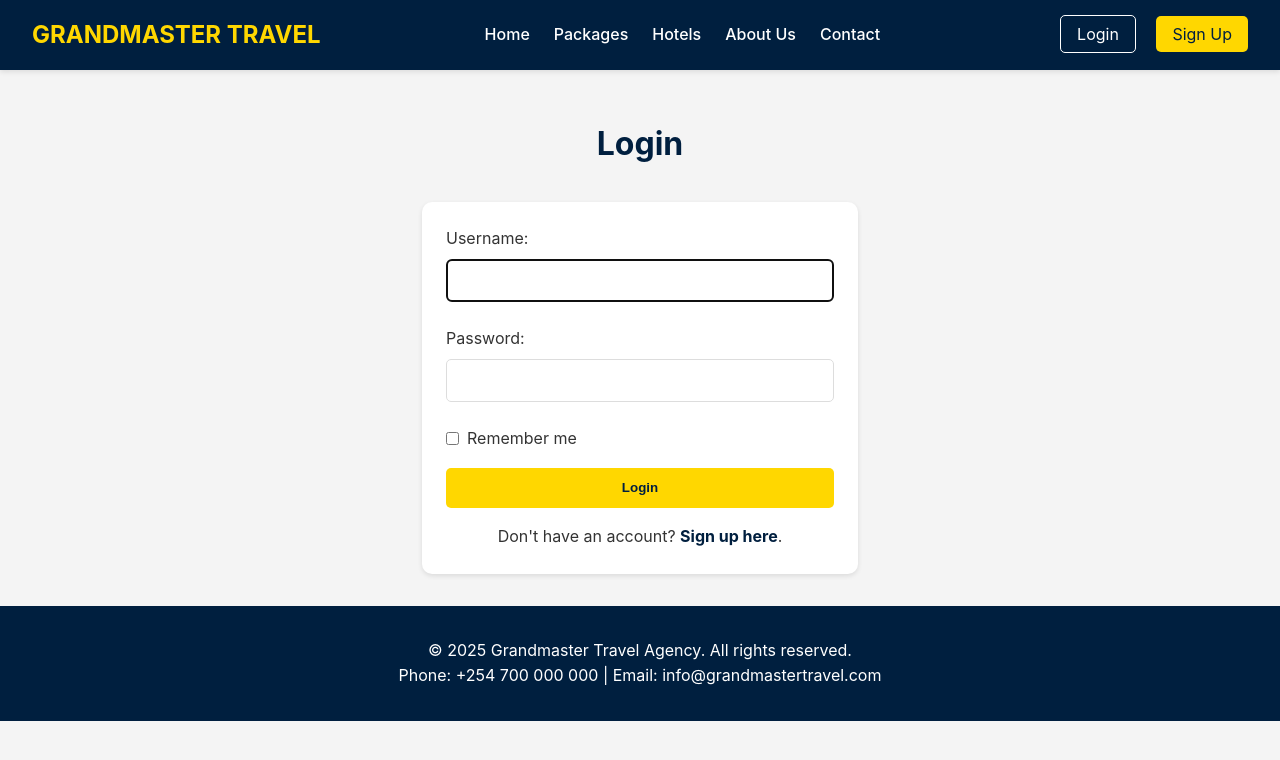
After one commit to IgnatiusethensM/Grandmaster-travel-agency, a Django app: page /auth/login/ in a window 1280 px wide. The commit adds this page. Shown: the top 760 px of the page. Run offline with Django 5.2, Linux system fonts and the light colour scheme.

Commit message:
Implement Login/Signup, Remember Me, and JSON loader

```diff
--- a/core/urls.py
+++ b/core/urls.py
@@ -1,3 +1,8 @@
 from django.urls import path
+from . import views
 
-urlpatterns = []
+urlpatterns = [
+    path('signup/', views.signup_view, name='signup'),
+    path('login/', views.login_view, name='login'),
+    path('logout/', views.logout_view, name='logout'),
+]
--- a/core/views.py
+++ b/core/views.py
@@ -1,3 +1,46 @@
-from django.shortcuts import render
+from django.shortcuts import render, redirect
+from django.contrib.auth import login, logout
+from django.contrib.auth.forms import AuthenticationForm
+from .forms import SignUpForm  # We will need to create this form
+from django.contrib.auth.decorators import login_required
 
-# Create your views here.
+def signup_view(request):
+    if request.method == 'POST':
+        form = SignUpForm(request.POST)
+        if form.is_valid():
+            user = form.save()
+            login(request, user)
+            return redirect('home')
+    else:
+        form = SignUpForm()
+    return render(request, 'auth/signup.html', {'form': form})
+
+def login_view(request):
+    if request.method == 'POST':
+        form = AuthenticationForm(data=request.POST)
+        if form.is_valid():
+            user = form.get_user()
+            login(request, user)
+
+            # Remember Me Logic
+            if request.POST.get('remember_me'):
+                # Keep session for 2 weeks (1209600 seconds)
+                request.session.set_expiry(1209600)
+            else:
+                # Expire session when browser closes
+                request.session.set_expiry(0)
+
+            if 'next' in request.POST:
+                return redirect(request.POST.get('next'))
+            return redirect('home')
+    else:
+        form = AuthenticationForm()
+    return render(request, 'auth/login.html', {'form': form})
+
+def logout_view(request):
+    if request.method == 'POST':
+        logout(request)
+        return redirect('home')
+    # Handle GET requests for logout (optional, but good for simple links)
+    logout(request)
+    return redirect('home')
--- /dev/null
+++ b/templates/auth/login.html
@@ -0,0 +1,56 @@
+{% extends 'base.html' %}
+
+{% block title %}Login - Grandmaster Travel Agency{% endblock %}
+
+{% block content %}
+<div class="container" style="margin-top: 2rem; margin-bottom: 2rem; max-width: 500px;">
+    <h2 class="section-title">Login</h2>
+    <div class="card">
+        <div class="card-content">
+            <form method="post">
+                {% csrf_token %}
+                {% if form.errors %}
+                <div style="color: red; margin-bottom: 1rem;">
+                    <p>Your username and password didn't match. Please try again.</p>
+                </div>
+                {% endif %}
+
+                <div style="margin-bottom: 1rem;">
+                    <label for="id_username" style="display: block; margin-bottom: 0.5rem;">Username:</label>
+                    {{ form.username }}
+                </div>
+
+                <div style="margin-bottom: 1rem;">
+                    <label for="id_password" style="display: block; margin-bottom: 0.5rem;">Password:</label>
+                    {{ form.password }}
+                </div>
+
+                <div style="margin-bottom: 1rem; display: flex; align-items: center;">
+                    <input type="checkbox" name="remember_me" id="remember_me"
+                        style="width: auto; margin-right: 0.5rem;">
+                    <label for="remember_me" style="margin-bottom: 0;">Remember me</label>
+                </div>
+
+                <button type="submit" class="btn btn-primary" style="width: 100%;">Login</button>
+            </form>
+            <p style="margin-top: 1rem; text-align: center;">
+                Don't have an account? <a href="{% url 'signup' %}"
+                    style="color: var(--primary-color); font-weight: bold;">Sign up here</a>.
+            </p>
+        </div>
+    </div>
+</div>
+
+<style>
+    /* Simple styling for form inputs if not already global */
+    input[type="text"],
+    input[type="password"],
+    input[type="email"] {
+        width: 100%;
+        padding: 0.8rem;
+        border: 1px solid #ddd;
+        border-radius: 5px;
+        margin-bottom: 0.5rem;
+    }
+</style>
+{% endblock %}
--- a/templates/base.html
+++ b/templates/base.html
@@ -373,11 +373,15 @@
         </nav>
         <div class="auth-buttons">
             {% if user.is_authenticated %}
-            <a href="#" class="btn-login">Dashboard</a>
-            <a href="#" class="btn-signup">Logout</a>
+            <a href="{% url 'dashboard' %}" class="btn-login">Dashboard</a>
+            <form action="{% url 'logout' %}" method="post" style="display: inline;">
+                {% csrf_token %}
+                <button type="submit" class="btn-signup"
+                    style="border: none; cursor: pointer; font-size: inherit; font-family: inherit;">Logout</button>
+            </form>
             {% else %}
-            <a href="#" class="btn-login">Login</a>
-            <a href="#" class="btn-signup">Sign Up</a>
+            <a href="{% url 'login' %}" class="btn-login">Login</a>
+            <a href="{% url 'signup' %}" class="btn-signup">Sign Up</a>
             {% endif %}
         </div>
     </header>
```
Also changed, not shown: core/forms.py (added, +8 -0 lines), core/management/commands/load_users.py (added, +39 -0 lines), core/tests.py (+33 -2 lines), grandmaster_travel/settings.py (+8 -0 lines), templates/auth/signup.html (added, +51 -0 lines), users.json (added, +12 -0 lines), core/management/commands/__init__.py (added), vercel.json, 1 other file.
